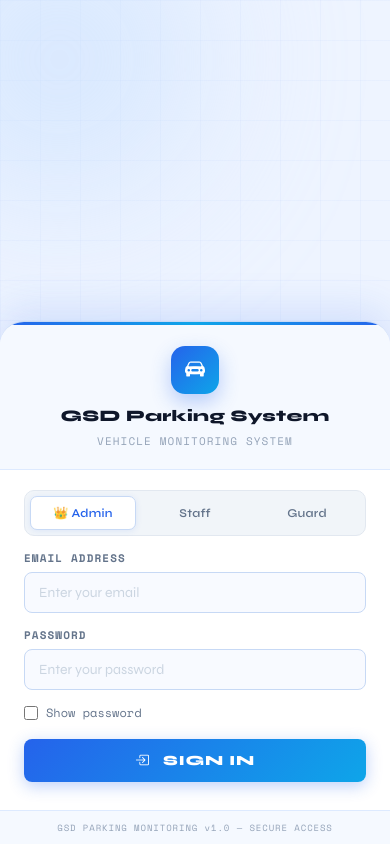
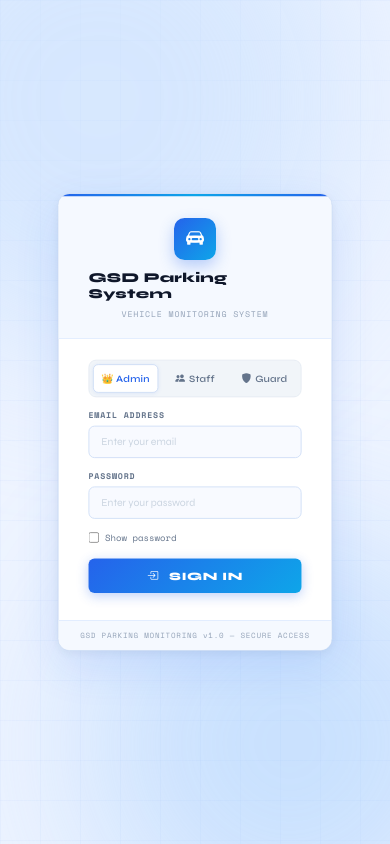
Before and after one commit to montamba/gsdcap, a Flask app: page / in a window 390 px wide. Run offline with Flask 3, Linux system fonts and the light colour scheme.

Commit message:
add proper mobile view

```diff
--- a/templates/index.html
+++ b/templates/index.html
@@ -277,50 +277,14 @@
             letter-spacing: 0.1em;
         }
 
-        /* ─── MOBILE ─── */
-        @media (max-width: 480px) {
-            body { align-items: flex-end; overflow: auto; }
+        @media(max-width:500px){
+            .maincontainer{
 
-            .blob1 { width: 280px; height: 280px; top: -80px; left: -80px; }
-            .blob2 { width: 200px; height: 200px; bottom: -60px; right: -60px; }
-
-            .maincontainer {
-                width: 100%;
-                max-width: 100%;
-                border-radius: 24px 24px 0 0;
-                border-left: none;
-                border-right: none;
-                border-bottom: none;
-                box-shadow: 0 -10px 40px rgba(37,99,235,0.15);
-                /* slide up animation */
-                animation: slideUp 0.35s cubic-bezier(0.34,1.56,0.64,1);
+                scale:0.75;
             }
-
-            @keyframes slideUp {
-                from { transform: translateY(60px); opacity: 0; }
-                to   { transform: translateY(0);    opacity: 1; }
-            }
-
-            .logos { padding: 24px 24px 20px; }
-            .logos h3 { font-size: 16px; }
-            .logo-icon { width: 48px; height: 48px; font-size: 20px; }
-
-            .forform { padding: 20px 24px 28px; gap: 14px; }
-
-            .role button { font-size: 12px; padding: 9px 4px; }
-            .role button i { display: none; }  /* hide icons on narrow screens */
-
-            .con input { padding: 11px 14px; font-size: 14px; }
-            .submit button { padding: 13px; font-size: 14px; }
-
-            .tag { font-size: 9px; padding: 10px; }
         }
 
-        @media (min-width: 481px) and (max-width: 640px) {
-            .maincontainer { width: calc(100vw - 32px); }
-            .forform { padding: 24px 28px 30px; }
-            .logos { padding: 24px 28px 20px; }
-        }
+
     </style>
 </head>
 <body>
```
